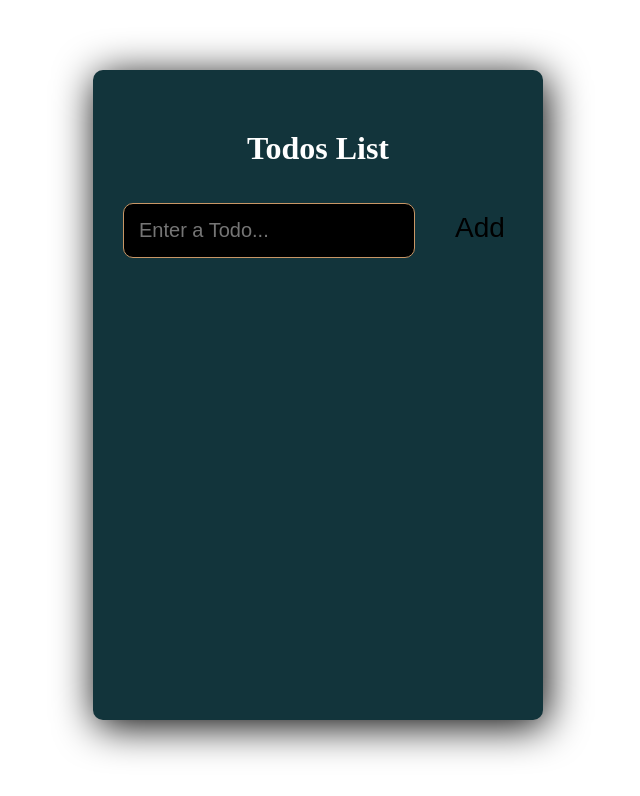
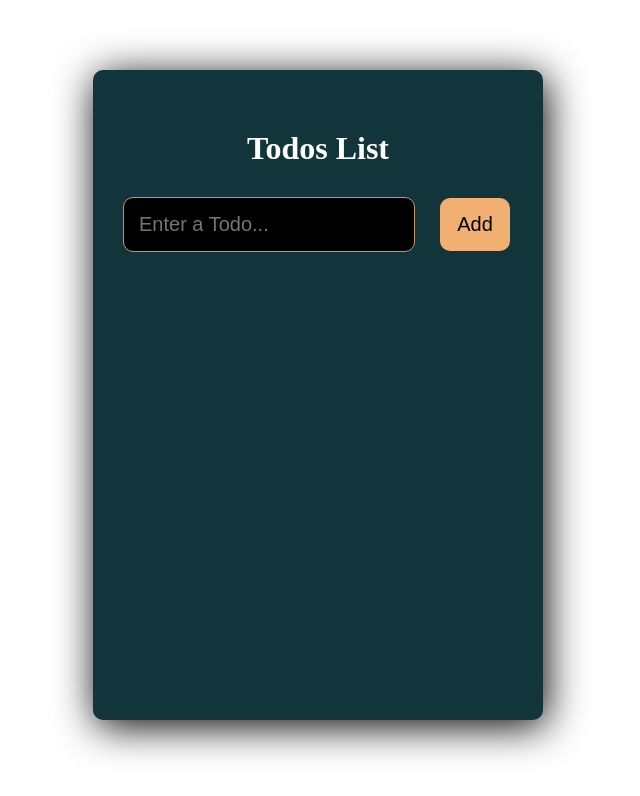
Before and after one commit to developer-abdulali/Todo-App, a React (Create React App) app: page / in a window 1280 px wide. Shown: the top 796 px of the page, without its empty margins (322-962 px from the left). Built offline with nearby package versions, Linux system fonts and the light colour scheme.

Commit message:
change button style

```diff
--- a/package.json
+++ b/package.json
@@ -8,6 +8,7 @@
     "@testing-library/user-event": "^13.5.0",
     "react": "^18.2.0",
     "react-dom": "^18.2.0",
+    "react-icons": "^4.9.0",
     "react-scripts": "5.0.1",
     "uuid": "^9.0.0",
     "web-vitals": "^2.1.4"
--- a/src/App.css
+++ b/src/App.css
@@ -60,7 +60,7 @@
 
 .button-complete,
 .button-delete,
-.button-add {
+.button-edit {
   border: none;
   outline: none;
   cursor: pointer;
```
Also changed, not shown: 1 other file (tests, documents, lock files or other folders).
